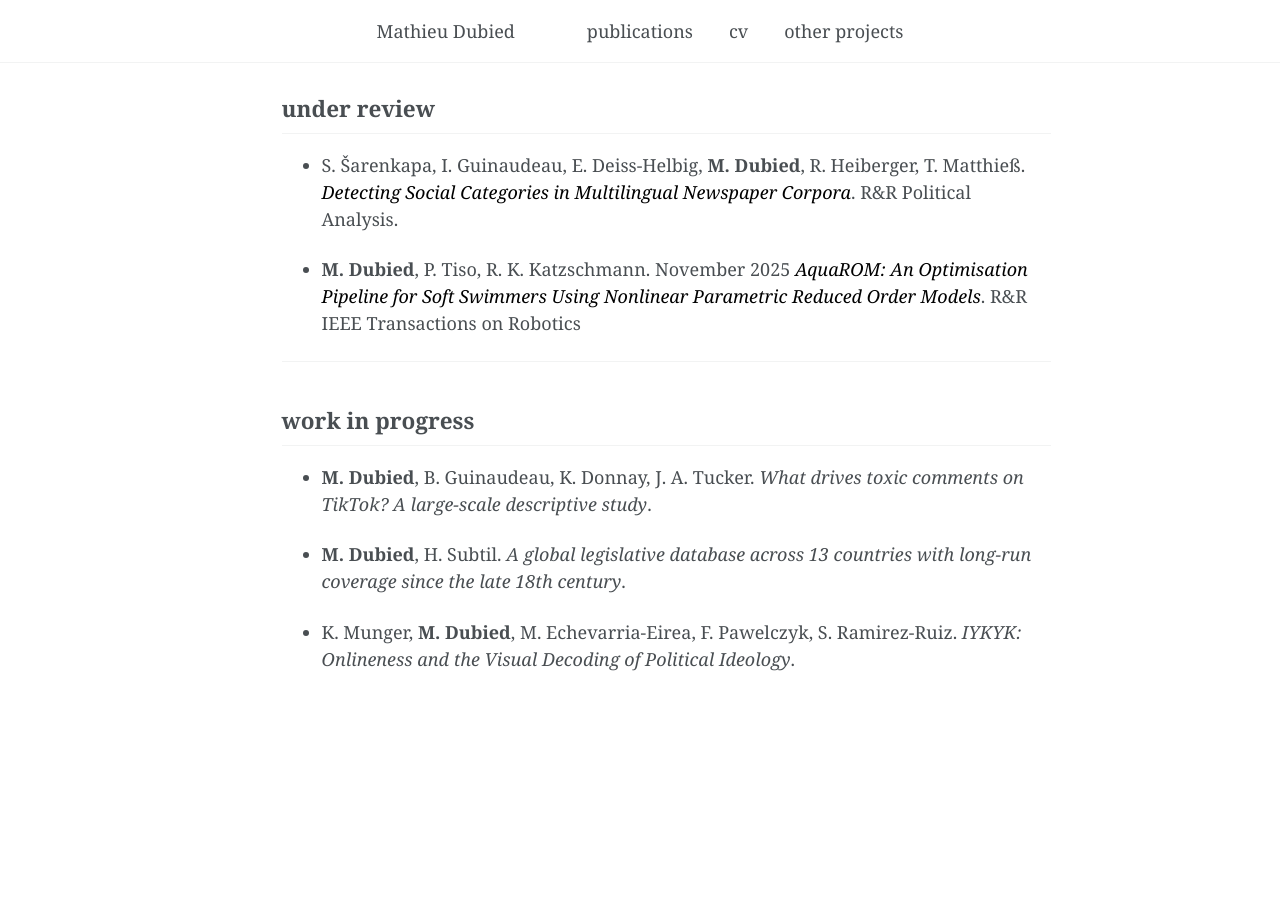
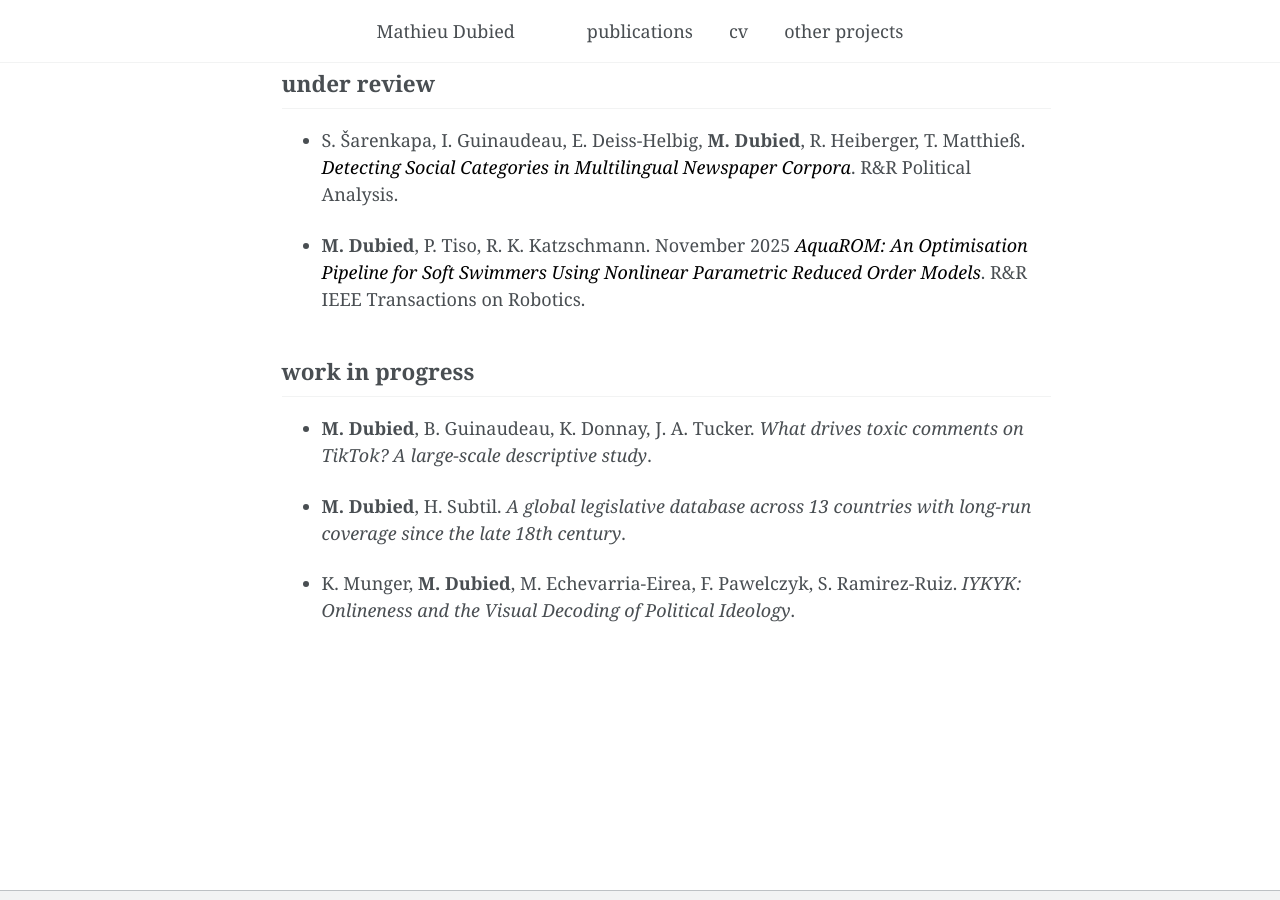
Before and after one commit to mdubied/mdubied.github.io, a Jekyll site: the page built from _pages/publications.md, in a window 1280 px wide and 900 px high, scrolled down 535 px. Built offline with Jekyll 4.4.1, drawn with Linux system fonts in a browser that asks for light colours.

Commit message:
Correct typo

```diff
--- a/_pages/publications.md
+++ b/_pages/publications.md
@@ -17,16 +17,14 @@ My publications can be found on my <a href="https://scholar.google.com/citations
 
 - **M. Dubied**, M. Y. Michelis, A. Spielberg, R. K. Katzschmann. April 2022. <a href="https://ieeexplore.ieee.org/abstract/document/9720966?casa_token=rFkH2qLiivcAAAAA:DgkWykXE9Lxcb757paS6N9yLoe1uz30WLC214_p3XN8sRTVcO24fTJMfs8SHtggxVoyFd5eK_g" target="_blank"><em>Sim-to-Real for Soft Robots using Differentiable FEM: Recipes for Meshing, Damping, and Actuation</em></a>. IEEE Robotics and Automation Letters (RA-L).
 
----
 
 ## under review
 
 - S. Šarenkapa, I. Guinaudeau, E. Deiss-Helbig, **M. Dubied**, R. Heiberger, T. Matthieß. <a href="https://osf.io/preprints/socarxiv/bmqxt_v1" target="_blank"><em>Detecting Social Categories in Multilingual Newspaper Corpora</em></a>. R&R Political Analysis.
 
-- **M. Dubied**, P. Tiso, R. K. Katzschmann. November 2025 <a href="https://arxiv.org/abs/2511.01031" target="_blank"><em>AquaROM: An Optimisation Pipeline for Soft Swimmers Using Nonlinear Parametric Reduced Order Models</em></a>. R&R IEEE Transactions on Robotics
+- **M. Dubied**, P. Tiso, R. K. Katzschmann. November 2025 <a href="https://arxiv.org/abs/2511.01031" target="_blank"><em>AquaROM: An Optimisation Pipeline for Soft Swimmers Using Nonlinear Parametric Reduced Order Models</em></a>. R&R IEEE Transactions on Robotics.
 
 
----
 
 ## work in progress
 
```
